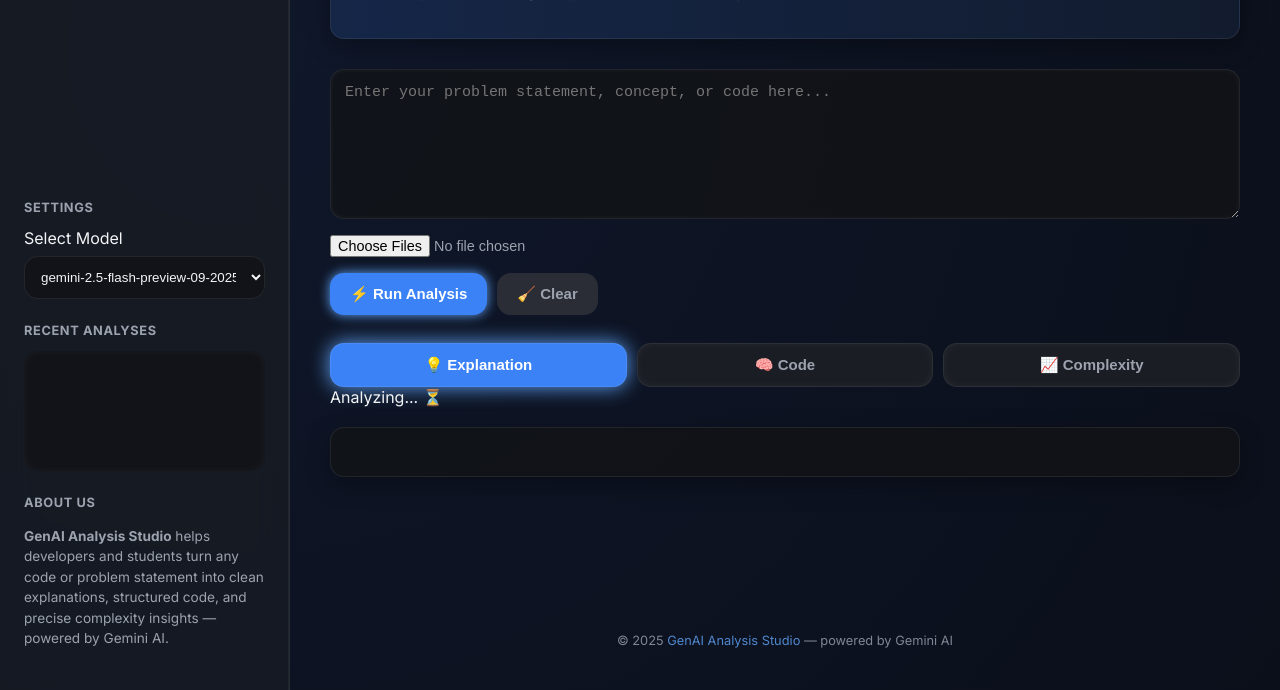
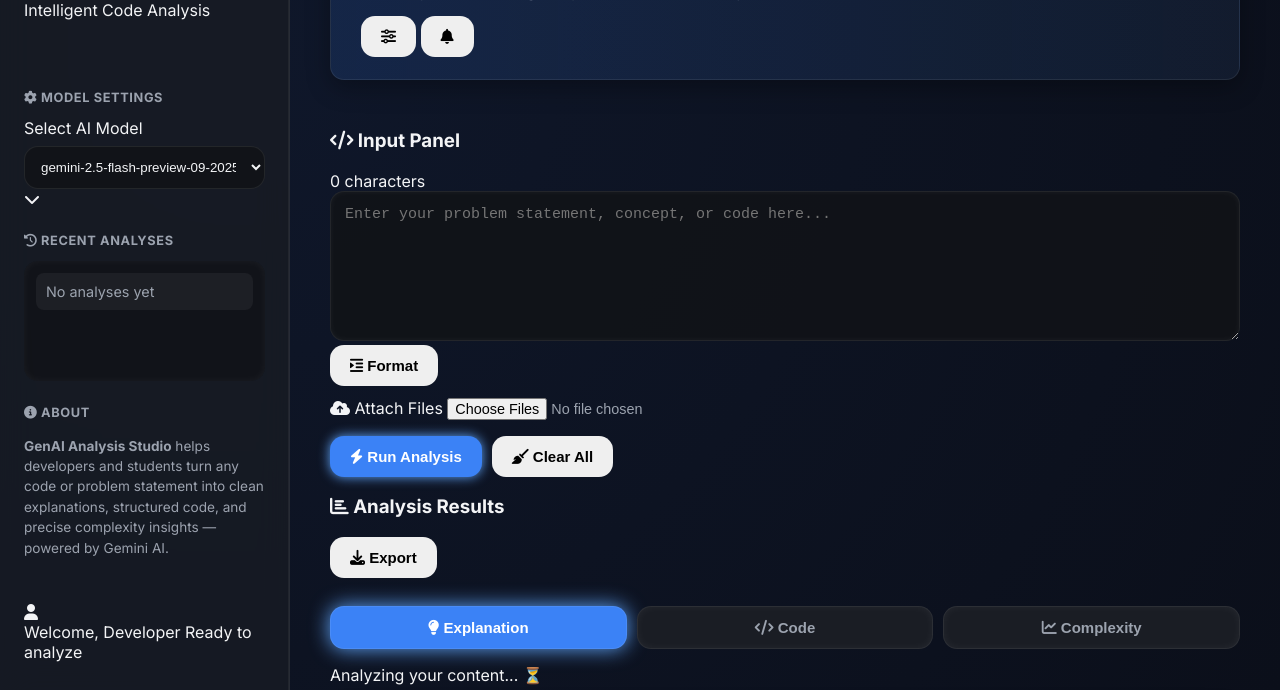
Before and after one commit to AdvaitK2607/-GenAI-Code-Assistant-for-Actuarial-Models, a plain HTML site: page index.html in a window 1280 px wide. Shown: the part 110-800 px from the top of the page. Drawn offline with nearby package versions, Linux system fonts and the light colour scheme.

Commit message:
Revamp sidebar and header layout in index.html

```diff
--- a/index.html
+++ b/index.html
@@ -4,7 +4,8 @@
 <head>
     <meta charset="UTF-8">
     <title>GenAI Analysis Studio</title>
-    <link href="https://fonts.googleapis.com/css2?family=Inter:wght@400;600;700&display=swap" rel="stylesheet">
+    <link href="https://fonts.googleapis.com/css2?family=Inter:wght@300;400;500;600;700&display=swap" rel="stylesheet">
+    <link rel="stylesheet" href="https://cdnjs.cloudflare.com/ajax/libs/font-awesome/6.4.0/css/all.min.css">
     <link rel="stylesheet" href="style.css">
     <script src="https://cdn.jsdelivr.net/npm/marked/marked.min.js"></script>
 </head>
@@ -13,63 +14,157 @@
     <div class="app-layout">
         <!-- Sidebar -->
         <aside class="sidebar">
-            <h1>⚙️ GenAI Studio</h1>
-            <nav>
-                <h3>Settings</h3>
-                <label for="modelSelect">Select Model</label>
+            <div class="sidebar-header">
+                <div class="logo">
+                    <i class="fas fa-robot"></i>
+                    <h1>GenAI Studio</h1>
+                </div>
+                <p class="tagline">Intelligent Code Analysis</p>
+            </div>
+
+            <nav class="sidebar-nav">
+                <div class="nav-section">
+                    <h3><i class="fas fa-cog"></i> Model Settings</h3>
+                    <label for="modelSelect">Select AI Model</label>
+                    <div class="select-wrapper">
                         <select id="modelSelect">
                             <option>gemini-2.5-flash-preview-09-2025</option>
                             <option>gemini-2.5-flash-lite-preview-09-2025</option>
                             <option>gemini-2.5-flash-image</option>
                             <option>gemini-pro-latest</option>
                         </select>
+                        <i class="fas fa-chevron-down"></i>
+                    </div>
+                </div>
 
-                <h3>Recent Analyses</h3>
-                <div id="historyList" class="history"></div>
+                <div class="nav-section">
+                    <h3><i class="fas fa-history"></i> Recent Analyses</h3>
+                    <div id="historyList" class="history">
+                        <div class="history-empty">No analyses yet</div>
+                    </div>
+                </div>
 
-                <h3>About Us</h3>
+                <div class="nav-section">
+                    <h3><i class="fas fa-info-circle"></i> About</h3>
                     <p class="about-text">
                         <strong>GenAI Analysis Studio</strong> helps developers and students
                         turn any code or problem statement into clean explanations, structured code,
                         and precise complexity insights — powered by Gemini AI.
                     </p>
+                </div>
             </nav>
+
+            <div class="sidebar-footer">
+                <div class="user-profile">
+                    <div class="avatar">
+                        <i class="fas fa-user"></i>
+                    </div>
+                    <div class="user-info">
+                        <span class="username">Welcome, Developer</span>
+                        <span class="user-status">Ready to analyze</span>
+                    </div>
+                </div>
+            </div>
         </aside>
 
         <!-- Main content -->
         <main class="main">
             <header class="header">
-                <h2>🔍 GenAI Analysis Studio</h2>
+                <div class="header-content">
+                    <h2><i class="fas fa-magic"></i> GenAI Analysis Studio</h2>
                     <p>Your AI-powered coding companion for instant clarity and structure.</p>
+                </div>
+                <div class="header-actions">
+                    <button class="btn-icon" title="Settings">
+                        <i class="fas fa-sliders-h"></i>
+                    </button>
+                    <button class="btn-icon" title="Notifications">
+                        <i class="fas fa-bell"></i>
+                    </button>
+                </div>
             </header>
 
             <section class="input-panel">
-                <textarea id="prompt" placeholder="Enter your problem statement, concept, or code here..."></textarea>
+                <div class="panel-header">
+                    <h3><i class="fas fa-code"></i> Input Panel</h3>
+                    <span class="char-count">0 characters</span>
+                </div>
+                <div class="textarea-container">
+                    <textarea id="prompt"
+                        placeholder="Enter your problem statement, concept, or code here..."></textarea>
+                    <div class="textarea-actions">
+                        <button class="btn-small" id="formatBtn">
+                            <i class="fas fa-indent"></i> Format
+                        </button>
+                    </div>
+                </div>
+
+                <div class="file-upload-container">
+                    <label for="fileInput" class="file-upload-label">
+                        <i class="fas fa-cloud-upload-alt"></i>
+                        <span>Attach Files</span>
+                    </label>
                     <input type="file" id="fileInput" multiple>
+                    <div id="fileList" class="file-list"></div>
+                </div>
+
                 <div class="actions">
-                    <button id="evaluateBtn">⚡ Run Analysis</button>
-                    <button id="clearBtn" class="secondary">🧹 Clear</button>
+                    <button id="evaluateBtn" class="btn-primary">
+                        <i class="fas fa-bolt"></i>
+                        <span>Run Analysis</span>
+                    </button>
+                    <button id="clearBtn" class="btn-secondary">
+                        <i class="fas fa-broom"></i>
+                        <span>Clear All</span>
+                    </button>
                 </div>
             </section>
 
             <section class="results">
+                <div class="results-header">
+                    <h3><i class="fas fa-chart-bar"></i> Analysis Results</h3>
+                    <div class="result-actions">
+                        <button class="btn-small" id="exportBtn">
+                            <i class="fas fa-download"></i> Export
+                        </button>
+                    </div>
+                </div>
+
                 <div class="tab-buttons">
-                    <button class="tab active" data-tab="explanation">💡 Explanation</button>
-                    <button class="tab" data-tab="code">🧠 Code</button>
-                    <button class="tab" data-tab="complexity">📈 Complexity</button>
+                    <button class="tab active" data-tab="explanation">
+                        <i class="fas fa-lightbulb"></i>
+                        <span>Explanation</span>
+                    </button>
+                    <button class="tab" data-tab="code">
+                        <i class="fas fa-code"></i>
+                        <span>Code</span>
+                    </button>
+                    <button class="tab" data-tab="complexity">
+                        <i class="fas fa-chart-line"></i>
+                        <span>Complexity</span>
+                    </button>
                 </div>
 
                 <div id="outputContainer">
-                    <div id="loading" class="loading hidden">Analyzing... ⏳</div>
+                    <div id="loading" class="loading hidden">
+                        <div class="loading-spinner"></div>
+                        <p>Analyzing your content... ⏳</p>
+                    </div>
                     <div id="explanation" class="tab-content active"></div>
                     <div id="code" class="tab-content"></div>
                     <div id="complexity" class="tab-content"></div>
                 </div>
             </section>
+
             <footer class="footer">
-                © 2025 <span>GenAI Analysis Studio</span> — powered by Gemini AI
+                <div class="footer-content">
+                    <span>© 2025 <strong>GenAI Analysis Studio</strong></span>
+                    <span class="divider">|</span>
+                    <span>Powered by Gemini AI</span>
+                    <span class="divider">|</span>
+                    <span>v2.1.0</span>
+                </div>
             </footer>
-
         </main>
     </div>
 
```
Lines whose indentation alone changed are shown as unchanged.
